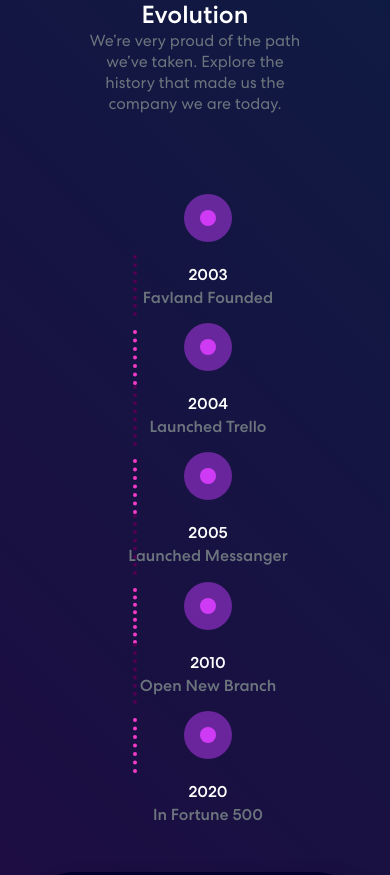
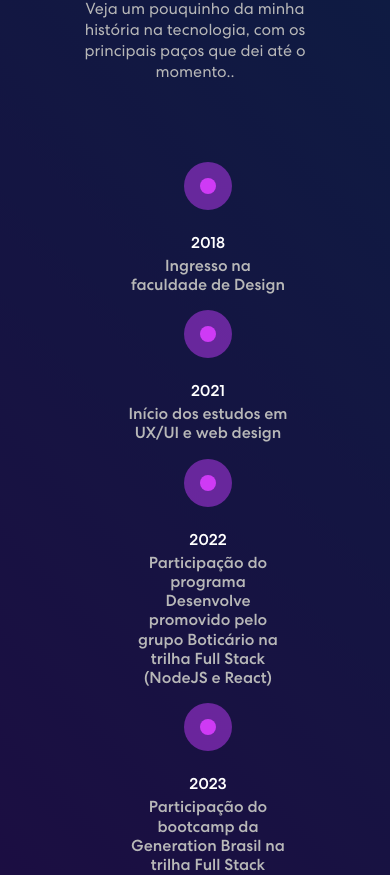
Before and after one commit to Lihsolive/portfolio-pessoal, a React (Create React App) app: page / in a window 390 px wide. Shown: the part 1433-2308 px from the top of the page. Built offline with nearby package versions, Linux system fonts and the light colour scheme.

Commit message:
Atualizando texto do Timeline

```diff
--- a/src/App.css
+++ b/src/App.css
@@ -32,7 +32,6 @@
   font-weight: 400;
   overflow-x: hidden;
   position: relative;
-  /* background-color: #00011E !important; */
 
   /* background: linear-gradient(45deg, rgba(0,1,30,1)  40%, rgba(30,9,53,1)  62%, rgba(0,79,103,1) 100%) !important; */
 
--- a/src/components/contato/Contato.css
+++ b/src/components/contato/Contato.css
@@ -63,7 +63,6 @@
 }
 .contato form button::before {
   content: "";
-  /* background: #00011E; */
   background: linear-gradient(50deg, #ff00cc 2%, #150030 111%);
   width: 0;
   height: 100%;
--- a/src/components/projetos/Projetos.css
+++ b/src/components/projetos/Projetos.css
@@ -47,7 +47,7 @@
   position: absolute;
   width: 0;
   height: 100%;
-  background: linear-gradient(50deg, #ff00cc 2%, #150030 111%);
+  background: linear-gradient(50deg, #d442ab 2%, rgb(55, 0, 72) 111%);
   top: 0;
   left: 0;
   z-index: -1;
@@ -79,7 +79,7 @@
 }
 .proj-imgbx::before {
   content: "";
-  background: linear-gradient(90.21deg, #000000 -5.91%, #4a2fbd 111.58%);
+  background: linear-gradient(90.21deg, rgb(78, 1, 101)  -5.91%, #DB63B9 111.58%);
   opacity: 0.85;
   position: absolute;
   width: 100%;
@@ -127,7 +127,7 @@
 }
 
 .proj-txtx-link-url:hover {
-  color: rgb(255, 0, 191);
+  color: #DB63B9;
 }
 
 .background-image-right {
@@ -144,3 +144,7 @@
     font-size: 2em;
   }
 }
+
+p.descricao {
+  margin: 0 !important;
+}
--- a/src/components/timeline/Timeline.css
+++ b/src/components/timeline/Timeline.css
@@ -22,7 +22,7 @@
   .timeline-steps .timeline-step:not(:last-child):after {
     content: "";
     display: block;
-    border-top: 0.25rem dotted #f63bc7;
+    border-top: 0.25rem dotted #e33bf6;
     width: 3.46rem;
     position: absolute;
     left: 7.5rem;
@@ -31,7 +31,7 @@
   .timeline-steps .timeline-step:not(:first-child):before {
     content: "";
     display: block;
-    border-top: 0.25rem dotted #4f0051;
+    border-top: 0.25rem dotted #e33bf6;
     width: 3.8125rem;
     position: absolute;
     right: 7.5rem;
@@ -65,39 +65,12 @@
   opacity: 0.5;
 }
 
+.text-muted {
+  color: #b8b8b8 !important;
+}
 
 @media (max-width: 767px) {
   .timeline-steps {
-    flex-direction: column;
-    /* Muda a direção do flexbox para vertical  */
-  }
-  .timeline-steps .timeline-step:not(:last-child):after {
-    content: "";
-    display: block;
-    border-left: 0.25rem dotted #f63bc7; /* Muda a borda de cima para esquerda  */
-    height: 3.46rem;
-    /* usa a mesma medida da largura anterior  */
-    position: absolute;
-    left: 0.3125rem;
-    /* Usa a mesma medida do topo anterior  */
-    top: 7.5rem;
-    /* Usa a mesma medida da esquerda anterior  */
-    width: 1px;
-    /* Define uma largura para o pseudo-elemento  */
-  }
-  .timeline-steps .timeline-step:not(:first-child):before {
-    content: "";
-    display: block;
-    border-left: 0.25rem dotted #4f0051;
-    /* Muda a borda de cima para esquerda  */
-    height: 3.8125rem;
-    /* Usa a mesma medida da largura anterior  */
-    position: absolute;
-    left: 0.3125rem;
-    /* Usa a mesma medida do topo anterior  */
-    bottom: 7.5rem;
-    /* Usa a mesma medida da direita anterior  */
-    width: 1px;
-    /* Define uma largura para o pseudo-elemento  */
+    flex-direction: column; /* Muda a direção do flexbox para vertical  */
   }
 }
--- a/src/components/timeline/Timeline.js
+++ b/src/components/timeline/Timeline.js
@@ -5,10 +5,9 @@
       <div class="container-timeline">
         <div class="row text-center justify-content-center mb-5">
           <div class="col-xl-6 col-lg-8">
-            <h2 class="font-weight-bold">A Company Evolution</h2>
+            <h2 class="font-weight-bold">Minha trajetória</h2>
             <p class="text-muted">
-              We’re very proud of the path we’ve taken. Explore the history that
-              made us the company we are today.
+              Veja um pouquinho da minha história na tecnologia, com os principais paços que dei até o momento..
             </p>
           </div>
         </div>
@@ -22,12 +21,12 @@
                   data-trigger="hover"
                   data-placement="top"
                   title
-                  data-content="And here's some amazing content. It's very engaging. Right?"
-                  data-original-title="2003"
+                  data-content="descricao"
+                  data-original-title="2018"
                 >
                   <div class="inner-circle"></div>
-                  <p class="h6 mt-3 mb-1">2003</p>
-                  <p class="h6 text-muted mb-0 mb-lg-0">Favland Founded</p>
+                  <p class="h6 mt-3 mb-1">2018</p>
+                  <p class="h6 text-muted mb-0 mb-lg-0">Ingresso na faculdade de Design</p>
                 </div>
               </div>
               <div class="timeline-step">
@@ -37,12 +36,12 @@
                   data-trigger="hover"
                   data-placement="top"
                   title
-                  data-content="And here's some amazing content. It's very engaging. Right?"
-                  data-original-title="2004"
+                  data-content="descricao"
+                  data-original-title="2021"
                 >
                   <div class="inner-circle"></div>
-                  <p class="h6 mt-3 mb-1">2004</p>
-                  <p class="h6 text-muted mb-0 mb-lg-0">Launched Trello</p>
+                  <p class="h6 mt-3 mb-1">2021</p>
+                  <p class="h6 text-muted mb-0 mb-lg-0">Início dos estudos em UX/UI e web design</p>
                 </div>
               </div>
               <div class="timeline-step">
@@ -52,12 +51,12 @@
                   data-trigger="hover"
                   data-placement="top"
                   title
-                  data-content="And here's some amazing content. It's very engaging. Right?"
-                  data-original-title="2005"
+                  data-content="descricao"
+                  data-original-title="2022"
                 >
                   <div class="inner-circle"></div>
-                  <p class="h6 mt-3 mb-1">2005</p>
-                  <p class="h6 text-muted mb-0 mb-lg-0">Launched Messanger</p>
+                  <p class="h6 mt-3 mb-1">2022</p>
+                  <p class="h6 text-muted mb-0 mb-lg-0">Participação do programa Desenvolve promovido pelo grupo Boticário na trilha Full Stack (NodeJS e React)</p>
                 </div>
               </div>
               <div class="timeline-step">
@@ -67,12 +66,12 @@
                   data-trigger="hover"
                   data-placement="top"
                   title
-                  data-content="And here's some amazing content. It's very engaging. Right?"
-                  data-original-title="2010"
+                  data-content="descricao"
+                  data-original-title="2023"
                 >
                   <div class="inner-circle"></div>
-                  <p class="h6 mt-3 mb-1">2010</p>
-                  <p class="h6 text-muted mb-0 mb-lg-0">Open New Branch</p>
+                  <p class="h6 mt-3 mb-1">2023</p>
+                  <p class="h6 text-muted mb-0 mb-lg-0">Participação do bootcamp da Generation Brasil na trilha Full Stack (Java e React)</p>
                 </div>
               </div>
               <div class="timeline-step mb-0">
@@ -82,12 +81,12 @@
                   data-trigger="hover"
                   data-placement="top"
                   title
-                  data-content="And here's some amazing content. It's very engaging. Right?"
-                  data-original-title="2020"
+                  data-content="descricao"
+                  data-original-title="2023"
                 >
                   <div class="inner-circle"></div>
-                  <p class="h6 mt-3 mb-1">2020</p>
-                  <p class="h6 text-muted mb-0 mb-lg-0">In Fortune 500</p>
+                  <p class="h6 mt-3 mb-1">2023</p>
+                  <p class="h6 text-muted mb-0 mb-lg-0">Buscando oportunidade para atuar como Desenvolvedora</p>
                 </div>
               </div>
             </div>
```
